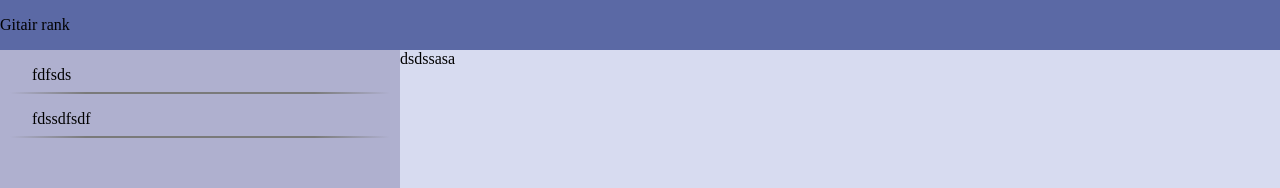
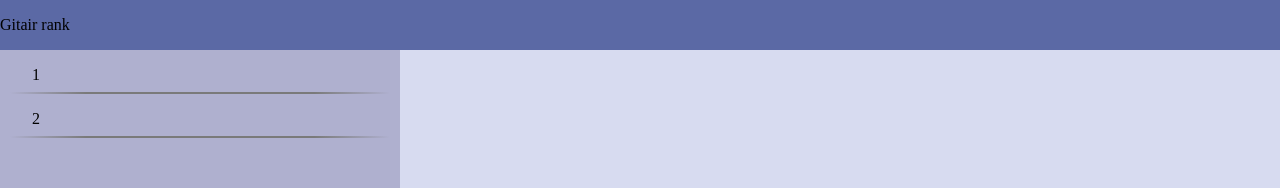
Before and after one commit to Sadnessa/guitar-tunings, a Vue app: page / in a window 1280 px wide. Shown: the top 188 px of the page. Built offline with nearby package versions, Linux system fonts and the light colour scheme.

Commit message:
I have no idea.

```diff
--- a/src/App.vue
+++ b/src/App.vue
@@ -1,15 +1,15 @@
 <template>
   <Header></Header>
   <div class="main">
-    <SideBar :items="listItems"></SideBar>
-    <Content></Content>
+    <SideBar :items="listItems" v-model="activeListItem"></SideBar>
+    <Content :guitarNotes="itemNotes"></Content>
   </div>
 </template>
 
 <script>
 import Header from "./components/Header.vue";
 import SideBar from "./components/SideBar.vue";
-import Content from "./components/Content.vue"
+import Content from "./components/Content.vue";
 
 export default {
   components: {
@@ -20,9 +20,28 @@ export default {
 
   data() {
     return {
-      listItems: ['fdfsds', 'fdssdfsdf']
+      guitarRank: [{ name: "1", notes: ["Мяу", "Мяу"] }, { name: "2", notes: ["Гаф", "Гаф"] }],
+      activeListItem: "",
+    };
+  },
+
+  computed: {
+    listItems() {
+      let arrName = []
+      for(var i = 0; i < this.guitarRank.length; i++) {
+        arrName.push(this.guitarRank[i].name)
+      }
+      return arrName;
+    },
+
+    itemNotes() {
+      for(var i = 0; i < this.guitarRank.length; i++) {
+        if(this.activeListItem == this.guitarRank[i].name) {
+          return this.guitarRank[i].notes
+        }
+      }
     }
-  }
+  },
 };
 </script>
 
--- a/src/components/Content.vue
+++ b/src/components/Content.vue
@@ -1,13 +1,32 @@
 <template>
-  <div class="content">dsdssasa</div>
+  <div class="content">
+    <div class="card">
+      <div class="card__item" v-for="note in guitarNotes" :key="note">
+        {{ note }}
+      </div>
+    </div>
+  </div>
 </template>
 
 <script>
-export default {};
+export default {
+  props: {
+    guitarNotes: {
+      type: Array,
+    }
+  }
+};
 </script>
 
 <style lang="scss" scoped>
 .content {
+  display: flex;
+  justify-content: center;
+  align-items: center;
   background: #d7dbf0;
+
+  .card {
+    background: white;
+  }
 }
 </style>
--- a/src/components/SideBar.vue
+++ b/src/components/SideBar.vue
@@ -1,6 +1,6 @@
 <template>
   <div class="sidebar">
-    <List :items="items"></List>
+    <List :items="items" @update:modelValue="$emit('update:modelValue', $event)"></List>
     </div>
 </template>
 
@@ -15,6 +15,10 @@ export default {
   props: {
     items: {
       type: Array,
+    },
+
+    modelValue: {
+      type: String,
     }
   }
 };
--- a/src/components/base/List.vue
+++ b/src/components/base/List.vue
@@ -1,6 +1,6 @@
 <template>
   <div class="list">
-    <div class="list__item" v-for="item in items" :key="item">
+    <div class="list__item" v-for="item in items" :key="item" @click="$emit('update:modelValue', item)">
       {{ item }}
     </div>
   </div>
```
